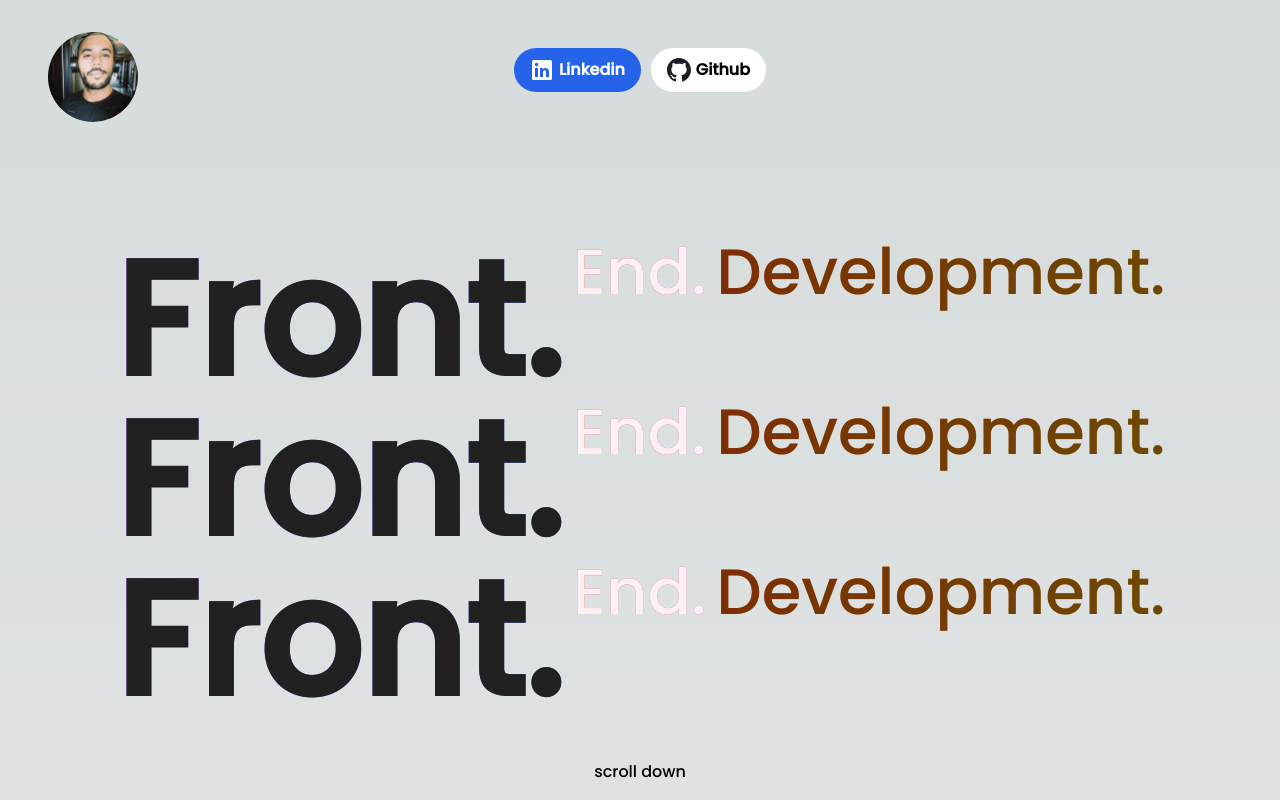
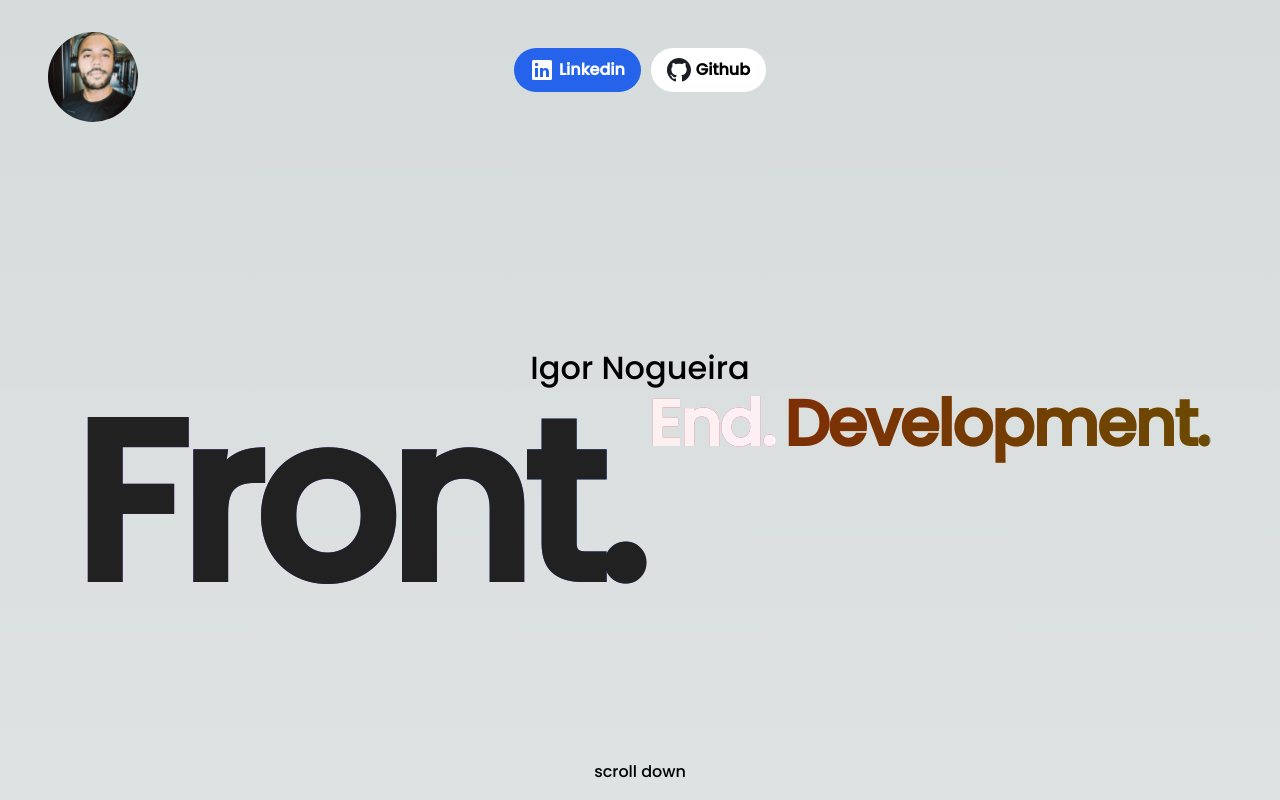
Before and after one commit to igornog/portfolio, a Next.js app: page / in a window 1280 px wide. Shown: the top 800 px of the page. Built offline with nearby package versions, Linux system fonts and the light colour scheme.

Commit message:
finished v1

```diff
--- a/package.json
+++ b/package.json
@@ -11,6 +11,7 @@
     "build-storybook": "storybook build"
   },
   "dependencies": {
+    "@next/font": "^13.4.3",
     "@storybook/addon-docs": "^7.0.12",
     "@types/node": "20.1.7",
     "@types/react": "18.2.6",
--- a/src/app/components/Footer.tsx
+++ b/src/app/components/Footer.tsx
@@ -6,7 +6,7 @@ export default function Footer() {
       {'Made with'} <Image
         className='relative dark:drop-shadow-[0_0_0.3rem_#ffffff70] dark:invert'
         src='/next.svg'
-        alt='Next.js Logo'
+        alt={`Next.js Logo`}
         width={144}
         height={44}
         priority
--- a/src/app/components/GradientBackground.tsx
+++ b/src/app/components/GradientBackground.tsx
@@ -7,9 +7,9 @@ const GradientBackground = ({ text }: GradientBackgroundProps) => {
     <section className='relative flex justify-center items-center bg-transparent transition-shadow duration p-0 rounded-[5px] border-[none] focus:transition-shadow focus:duration focus:shadow-[0px_0px_0px_3px_#ffffff];
     outline: none line-height-30xl'>
       <div className='flex gap-[10px] text-8xl'>
-        <h1 className='animate-textGradientAnimation bg-gradient-to-r from-purple-600 to-blue-600 bg-clip-text text-[10rem] font-heading font-bold'>{text[0]}</h1>
-        <h1 className='animate-textGradientAnimation2 bg-gradient-to-r from-red-600 to-pink-600 bg-clip-text text-[4rem] '>{text[1]}</h1>
-        <h1 className='animate-textGradientAnimation3 bg-gradient-to-r from-orange-600 to-yellow-600 bg-clip-text text-[4rem] '>{text[2]}</h1>
+        <h1 className='animate-textGradientAnimation bg-gradient-to-r from-purple-600 to-blue-600 bg-clip-text text-[14rem] font-bold tracking-[-10px]'>{text[0]}</h1>
+        <h1 className='animate-textGradientAnimation2 bg-gradient-to-r from-red-600 to-pink-600 bg-clip-text text-[4rem] font-bold tracking-[-2px]'>{text[1]}</h1>
+        <h1 className='animate-textGradientAnimation3 bg-gradient-to-r from-orange-600 to-yellow-600 bg-clip-text text-[4rem] font-bold tracking-[-2px]'>{text[2]}</h1>
       </div>
     </section>
   )
--- a/src/app/components/Hero.tsx
+++ b/src/app/components/Hero.tsx
@@ -14,9 +14,10 @@ export default function Footer() {
           <Button size="small" primary={false} label="Github" icon={githubIcon} />
         </a>
       </div>
+      <h1 className='text-[2rem]'>{'Igor Nogueira'}</h1>
       <GradientBackground text={['Front.', 'End.', 'Development.']} />
-      <GradientBackground text={['Front.', 'End.', 'Development.']} />
-      <GradientBackground text={['Front.', 'End.', 'Development.']} />
+      {/* <GradientBackground text={['Front.', 'End.', 'Development.']} /> */}
+      {/* <GradientBackground text={['Front.', 'End.', 'Development.']} /> */}
       <p className='absolute mb-[2vh] bottom-0'>scroll down</p>
     </section>
   )
--- a/src/app/components/Project.tsx
+++ b/src/app/components/Project.tsx
@@ -11,13 +11,13 @@ export const Project = ({ title, company, image, stack }: ProjectProps) => {
   return (
     <section className="h-auto bg-black m-12 px-24 pt-0 pb-[10vh] px-0 border-b-[gray] border-b border-solid">
       <div className='flex justify-between w-full'>
-        <Image src={image} width={600} height={600} alt="Big Box Outlet Store" />
+        <Image src={image} width={600} height={600} alt={`${company}`} />
         <article className='justify-around-center flex flex-col items-start w-full ml-12 gap-[2rem]'>
         <div className='flex flex-col'>
           <h2 className='font-heading text-[2rem] text-start font-bold font-body'>{title}</h2>
           <h2 className='font-heading text-[1.5rem] text-start'>{company}</h2>
         </div>
-        <p className='roboto'>{stack}</p>
+        <p className='text-start'>{stack}</p>
       </article>
       </div>
     </section>
--- a/src/app/layout.tsx
+++ b/src/app/layout.tsx
@@ -1,9 +1,9 @@
 import './globals.css'
-import { Poppins } from 'next/font/google'
+import { Poppins } from 'next/font/google';
 
-const poppins = Poppins({
-  weight: '500',
-  subsets: ['latin'],
+const poppinsFont = Poppins({
+  weight: ['500'],
+  subsets: ['latin']
 });
 
 export const metadata = {
@@ -18,7 +18,7 @@ export default function RootLayout({
 }) {
   return (
     <html lang='en'>
-      <body className={`${poppins.className} no-scrollbar`}>{children}</body>
+      <body className={`${poppinsFont.className} no-scrollbar`}>{children}</body>
     </html>
   )
 }
--- a/src/stories/Button.tsx
+++ b/src/stories/Button.tsx
@@ -38,7 +38,7 @@ export const Button = ({ primary = true, size = '', label = '', ...props }) => {
   return (
     <button type="button" className={`${BASE_BUTTON_CLASSES} ${computedClasses} flex items-center gap-[5px]`} {...props}>
       {props.icon &&
-      <Image src={props.icon} alt={props.label} width={24} height={24} />}
+      <Image src={props.icon} alt={`${props.label}`} width={24} height={24} />}
       {label}
     </button>
   );
--- a/src/tailwind.css
+++ b/src/tailwind.css
@@ -1,6 +1,3 @@
 @tailwind base;
 @tailwind components;
 @tailwind utilities;
-
-/* Roboto & Poppins fonts from Google Fonts */
-@import url('https://fonts.googleapis.com/css2?family=Poppins:ital,wght@0,100;0,200;0,300;0,400;0,500;0,600;0,700;0,800;0,900;1,100;1,200;1,300;1,400;1,500;1,600;1,700;1,800;1,900&family=Roboto:ital,wght@0,100;0,300;0,400;0,500;0,700;0,900;1,100;1,300;1,400;1,500;1,700;1,900&display=swap');
```
Also changed, not shown: src/stories/assets/scss/main.scss (deleted, +0 -15 lines), 1 other file (tests, documents, lock files or other folders).
